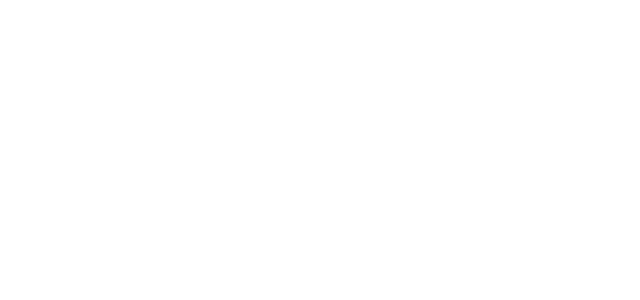
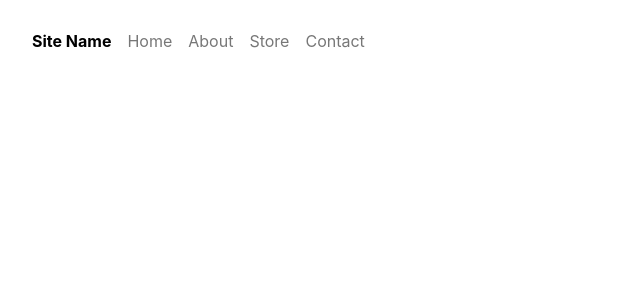
Before and after one commit to bw-eu-use-my-tech-stuff/FE, a React (Create React App) app in the folder fe/: page /dashboard in a window 1280 px wide. Shown: the top 300 px of the page, without its empty margins (0-640 px from the left). Built offline with nearby package versions, Linux system fonts and the light colour scheme; the HTML template or start-up script is replaced by a standard one.

Commit message:
created a dashboard

```diff
--- a/fe/src/App.js
+++ b/fe/src/App.js
@@ -7,6 +7,7 @@
 import Works from "./components/Works";
 import pricing from "./components/pricing";
 import about from "./components/About";
+import dashboard from "./components/dashboard";
 
 function App() {
   return (
@@ -17,6 +18,7 @@
       <Route path="/works" component={Works} />
       <Route path="/pricing" component={pricing} />
       <Route path="/about" component={about} />
+      <Route path="/dashboard" component={dashboard} />
     </div>
   );
 }
--- a/fe/src/components/Home.js
+++ b/fe/src/components/Home.js
@@ -44,7 +44,10 @@
               >
                 About
               </Link>
-              <Link className="f6 fw4 hover-white no-underline white-70 dib ml2 pv2 ph3 ba">
+              <Link
+                to="/login"
+                className="f6 fw4 hover-white no-underline white-70 dib ml2 pv2 ph3 ba"
+              >
                 Login
               </Link>
               <Link
--- /dev/null
+++ b/fe/src/components/dashboard.js
@@ -0,0 +1,26 @@
+import React from "react";
+
+function dashboard() {
+  return (
+    <div>
+      <nav className="pa3 pa4-ns">
+        <a className="link dim black b f6 f5-ns dib mr3" href="#" title="Home">
+          Site Name
+        </a>
+        <a className="link dim gray    f6 f5-ns dib mr3" href="#" title="Home">
+          Home
+        </a>
+        <a className="link dim gray    f6 f5-ns dib mr3" href="#" title="About">
+          About
+        </a>
+        <a className="link dim gray    f6 f5-ns dib mr3" href="#" title="Store">
+          Store
+        </a>
+        <a className="link dim gray    f6 f5-ns dib" href="#" title="Contact">
+          Contact
+        </a>
+      </nav>
+    </div>
+  );
+}
+export default dashboard;
```
